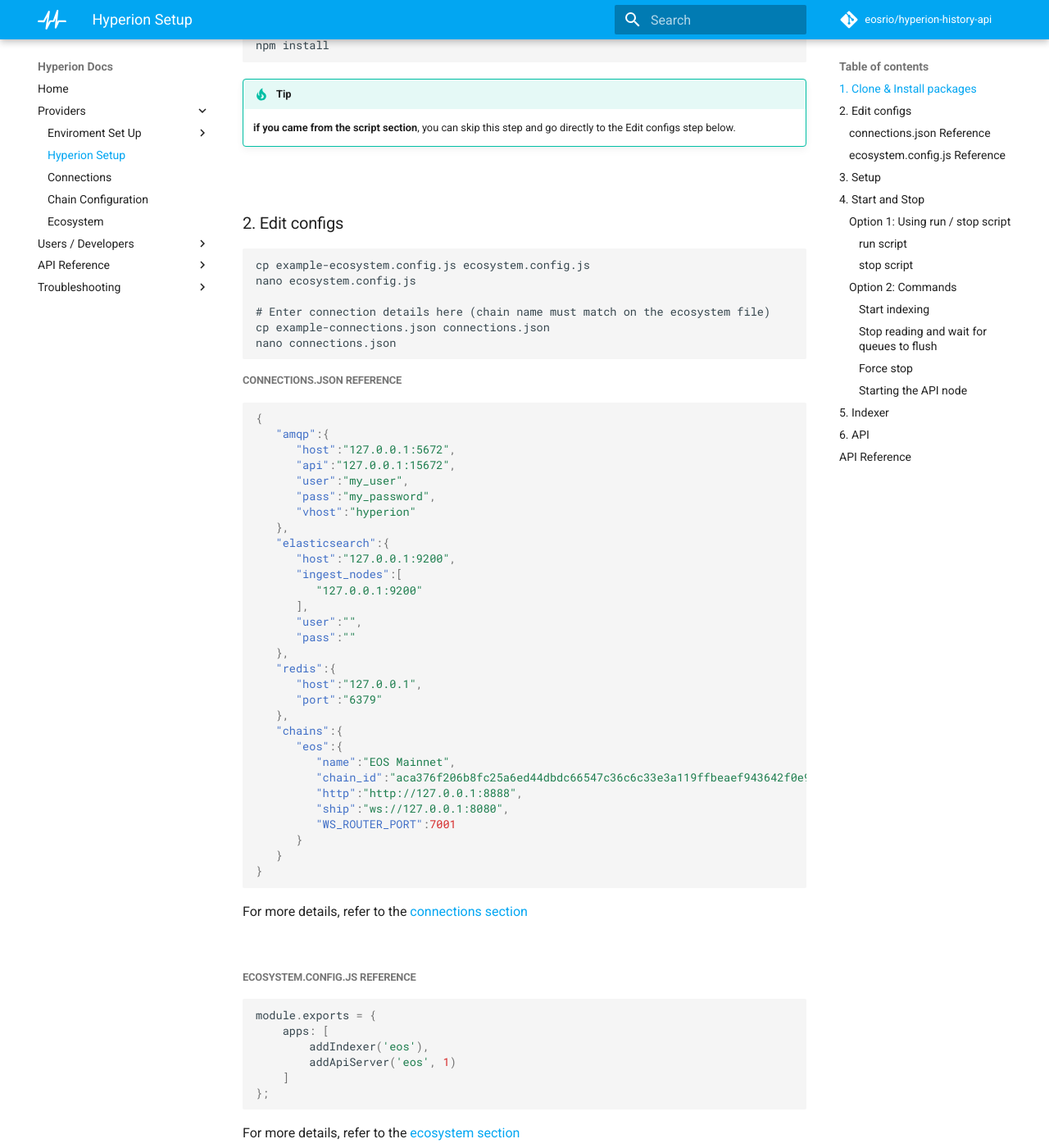
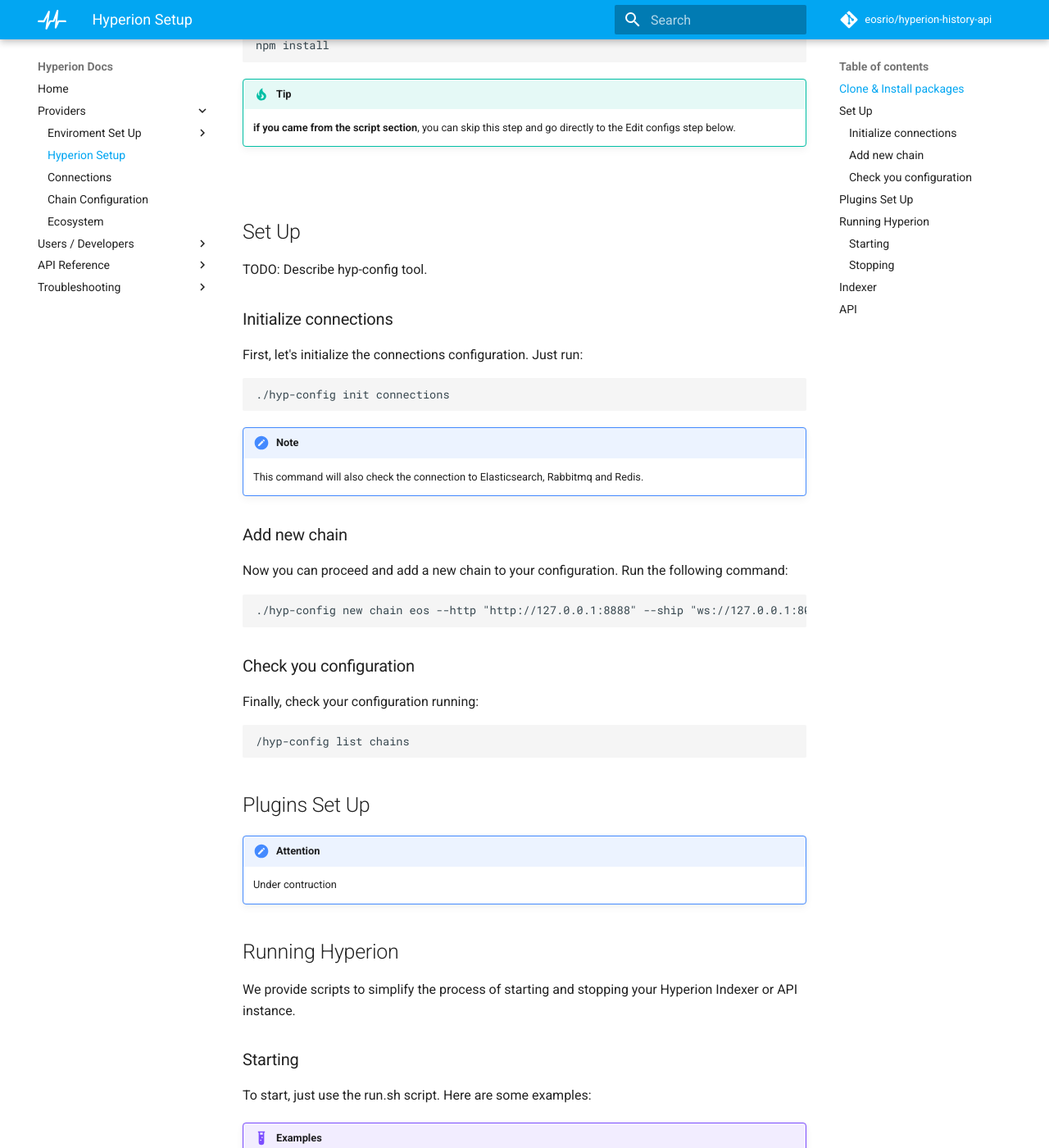
Before and after one commit to eosrio/hyperion-docs, an MkDocs documentation site: the page built from docs/hyperion.md, in a window 1280 px wide and 1400 px high, scrolled down 228 px. Shown: the whole window at 82% size. Built offline with MkDocs 1.6.1 and Material for MkDocs 9.7.7, drawn with Linux system fonts in a browser that asks for light colours; comment, search, counter and statistics services are not loaded; some of the changed text lies outside the part shown.

Commit message:
Updating Hyperion set up instructions

````diff
--- a/docs/hyperion.md
+++ b/docs/hyperion.md
@@ -1,6 +1,6 @@
-# Hyperion Setup
+# Hyperion Set Up
 
-### 1. Clone & Install packages
+### Clone & Install packages
 ```bash
 git clone https://github.com/eosrio/hyperion-history-api.git
 cd hyperion-history-api
@@ -12,164 +12,85 @@
 
 <br>
 
-### 2. Edit configs
+## Set Up
+
+TODO: Describe hyp-config tool.
+
+### Initialize connections
+
+First, let's initialize the connections configuration. Just run:
+
 ```
-cp example-ecosystem.config.js ecosystem.config.js
-nano ecosystem.config.js
-
-# Enter connection details here (chain name must match on the ecosystem file)
-cp example-connections.json connections.json
-nano connections.json
+./hyp-config init connections
 ```
 
-##### connections.json Reference
-```json
-{
-   "amqp":{
-      "host":"127.0.0.1:5672",
-      "api":"127.0.0.1:15672",
-      "user":"my_user",
-      "pass":"my_password",
-      "vhost":"hyperion"
-   },
-   "elasticsearch":{
-      "host":"127.0.0.1:9200",
-      "ingest_nodes":[
-         "127.0.0.1:9200"
-      ],
-      "user":"",
-      "pass":""
-   },
-   "redis":{
-      "host":"127.0.0.1",
-      "port":"6379"
-   },
-   "chains":{
-      "eos":{
-         "name":"EOS Mainnet",
-         "chain_id":"aca376f206b8fc25a6ed44dbdc66547c36c6c33e3a119ffbeaef943642f0e906",
-         "http":"http://127.0.0.1:8888",
-         "ship":"ws://127.0.0.1:8080",
-         "WS_ROUTER_PORT":7001
-      }
-   }
-}
-```
-For more details, refer to the [connections section](connections.md)
+!!! note
+    This command will also check the connection to Elasticsearch, Rabbitmq and Redis.
 
-<br>
+### Add new chain
 
-##### ecosystem.config.js Reference
-```javascript
-module.exports = {
-    apps: [
-        addIndexer('eos'),
-        addApiServer('eos', 1)
-    ]
-};
-```
-For more details, refer to the [ecosystem section](ecosystem.md)
-
-<br>
-
-### 3. Setup
+Now you can proceed and add a new chain to your configuration. Run the following command:
 
 ```
-cp chains/example.config.json chains/CHAIN_NAME.config.json
+./hyp-config new chain eos --http "http://127.0.0.1:8888" --ship "ws://127.0.0.1:8080"
+```
 
-Example:
-cp chains/example.config.json chains/eos.config.json
+### Check you configuration
+
+Finally, check your configuration running:
+
 ```
-The default config.json file is ready to run. The parameter `abi_scan_mode` is `true` to perform an abi scan on the first run.
+/hyp-config list chains
+```
 
-For more details, refer to the [chain section](chain.md)
+## Plugins Set Up
 
-<br>
+!!! attention
+    Under contruction
 
-### 4. Start and Stop
+## Running Hyperion
 
 We provide scripts to simplify the process of starting and stopping your Hyperion Indexer or API instance.
-But, you can also do it manually if you prefer. This section will cover both ways:
 
-#### Option 1: Using run / stop script
+### Starting
 
-!!! success ""
+To start, just use the run.sh script. Here are some examples:
 
-    ##### run script
-
-    You can use `run` script to start the Indexer or the API.
-
+!!! example "Examples"
+    Starting indexer for EOS mainnet:
     ```
-    ./run.sh chain-indexer
-
-    ./run.sh chain-api
+    ./run.sh eos-indexer
+    ```
+    Starting API for test chain:
+    ```
+    ./run.sh test-api
     ```
 
-    !!! example "Examples"
-        Start indexing EOS mainnet:
-        ```
-        ./run.sh eos-indexer
-        ```
-        Start EOS API:
-        ```
-        ./run.sh eos-api
-        ```
+!!! note
+    You need to pass the name of the chain you previously created followed by indexer or api to indicate the instance you want to start.
 
-Remember that the chain name was previously defined in the [setup step](#3-setup).
+### Stopping
 
-!!! failure ""
+Use the stop.sh script to stop an instance as follows:
 
-    ##### stop script
+!!! example "Examples"
+    Stop API for EOS mainnet:
+    ```
+    ./stop.sh eos-api
+    ```
+    Stop indexer for WAX mainnet:
+    ```
+    ./stop.sh wax-indexer
+    ```
 
-    The `stop` script follows the same pattern of the `run` script:
-    ```
-    ./stop.sh chain-indexer
+!!! note
+    You need to pass the name of the chain you previously created followed by indexer or api to indicate the instance you want to stop.
 
-    ./stop.sh chain-api
-    ```
-    !!! example
-        Stop the EOS mainnet indexer:
-        ```
-        ./stop.sh eos-indexer
-        ```
-    !!! note
-        **The stop script won't stop Hyperion Indexer immediately**, it will first flush the queues.
-        This operation could take some time.
-        If you want to stop immediately, you need to run the "force stop command" explained below.
+!!! attention
+    The stop script won't stop Hyperion Indexer immediately, it will first flush the queues. Be aware that this operation could take some time.
 
-
-
-<br>
-
-#### Option 2: Commands
-
-##### Start indexing
-```
-pm2 start --only chain-indexer --update-env
-pm2 logs chain-indexer
-```
-
-##### Stop reading and wait for queues to flush
-```
-pm2 trigger chain-indexer stop
-```
-
-##### Force stop
-```
-pm2 stop chain-indexer
-```
-
-##### Starting the API node
-```
-pm2 start --only chain-api --update-env
-pm2 logs chain-api
-```
-
-<br>
-
-### 5. Indexer
-As mentioned before on [Setup](#3-setup), the Hyperion Indexer is configured to perform an abi scan `("abi_scan_mode": true)` as default.
-So, on your first run, you'll probably see something like this:
+## Indexer
+As mentioned before on [Setup](#3-setup), the Hyperion Indexer is configured to perform an abi scan `("abi_scan_mode": true)` as default. So, on your first run, you'll probably see something like this:
 
  [![indexer](img/indexer.png)](img/indexer.png)
 
@@ -184,19 +105,10 @@
   - D (Deserialized): Deserializations of the actions.
   - I (Indexed): Indexing of all of the docs.
 
-<br>
 
-### 6. API
+## API
 After running the api, you should see a log like this:
 
  [![api](img/api.png)](img/api.png)
 
 Now, it's time to play around making some queries. :fontawesome-regular-laugh-beam:
-
-### API Reference
-
-API Reference: [API section: v2](v2.md)
-
-Example: [OpenAPI Docs](https://eos.hyperion.eosrio.io/v2/docs)
-
-<br>
````
